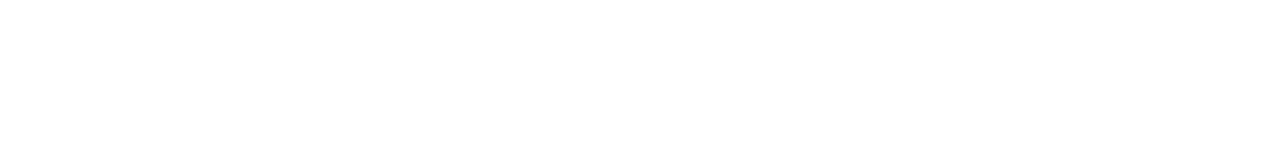
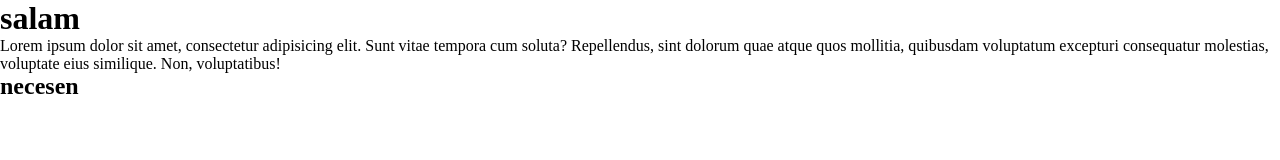
Before and after one commit to Nigarab/github.nigar, a plain HTML site: page index.html in a window 1280 px wide. Drawn offline with Linux system fonts and the light colour scheme.

Commit message:
css was added, content was added

```diff
--- /dev/null
+++ b/MAIN.CSS
@@ -0,0 +1,5 @@
+* {
+  box-sizing: border-box;
+  margin: 0;
+  padding: 0;
+}
--- a/index.html
+++ b/index.html
@@ -5,6 +5,18 @@
     <meta http-equiv="X-UA-Compatible" content="IE=edge" />
     <meta name="viewport" content="width=device-width, initial-scale=1.0" />
     <title>Document</title>
+    <link rel="stylesheet" href="./MAIN.CSS" />
   </head>
-  <body></body>
+  <body>
+    <div>
+      <h1>salam</h1>
+      <p>
+        Lorem ipsum dolor sit amet, consectetur adipisicing elit. Sunt vitae
+        tempora cum soluta? Repellendus, sint dolorum quae atque quos mollitia,
+        quibusdam voluptatum excepturi consequatur molestias, voluptate eius
+        similique. Non, voluptatibus!
+        <h2>necesen</h2>
+      </p>
+    </div>
+  </body>
 </html>
```
